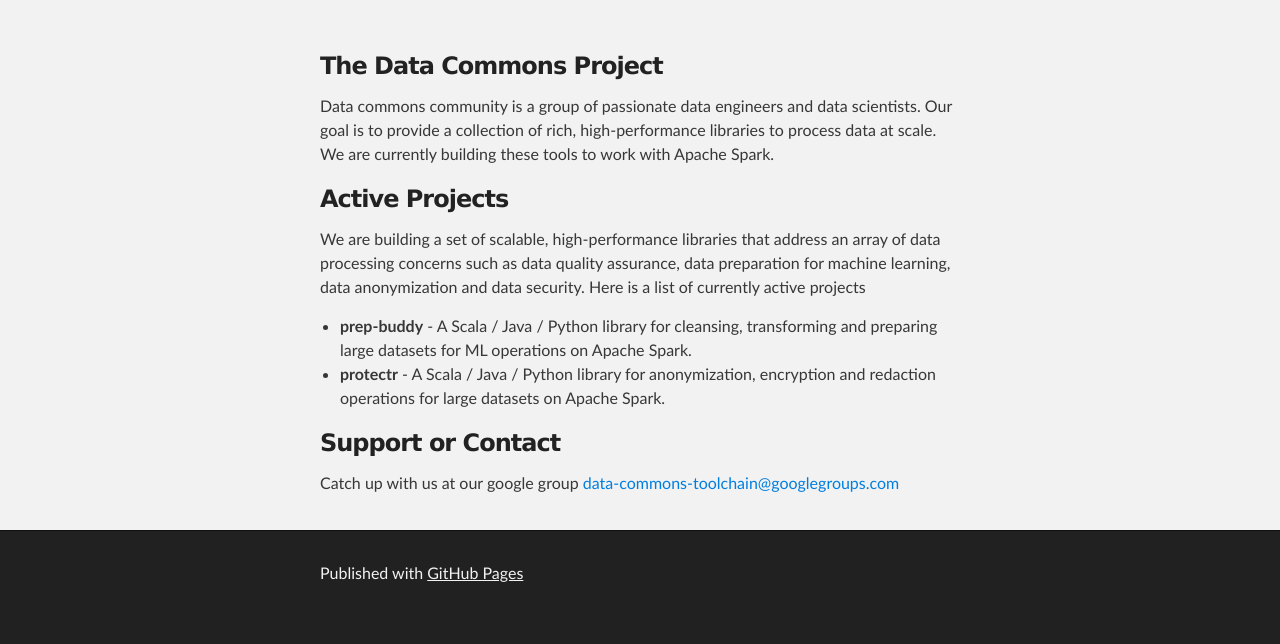
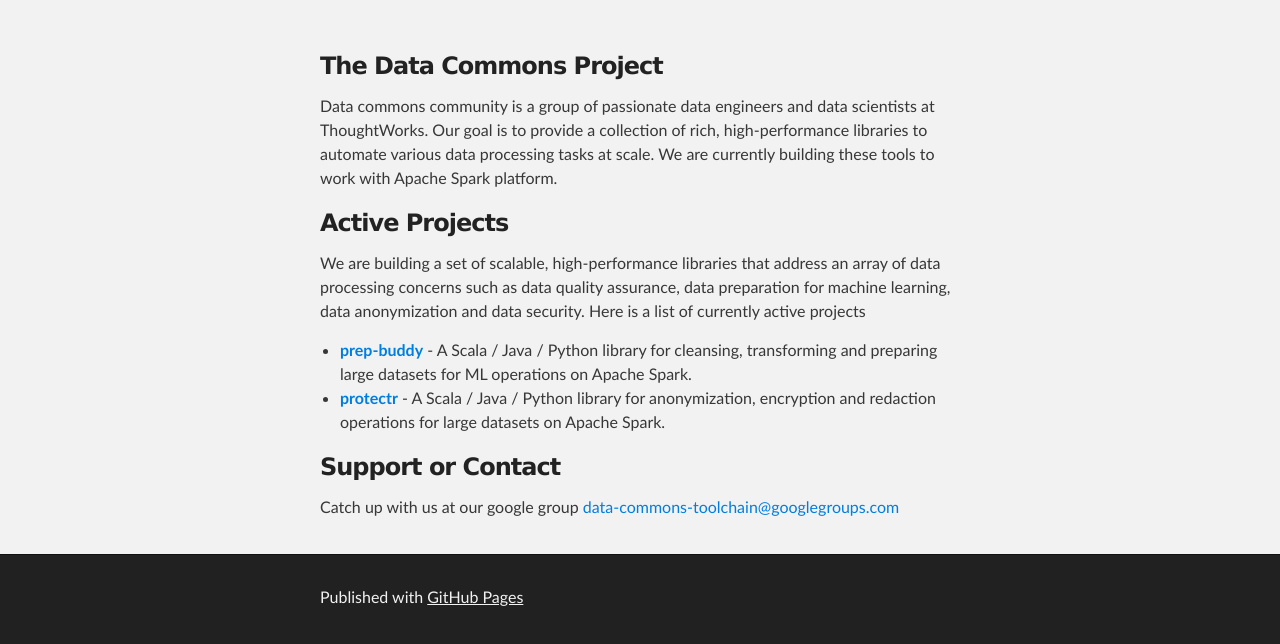
Before and after one commit to data-commons/data-commons.github.io, a plain HTML site: page index.html in a window 1280 px wide. Shown: the part 212-856 px from the top of the page. Before the commit the page ends 832 px from the top, so only its background shows below. Drawn offline with Linux system fonts and the light colour scheme.

Commit message:
Replace master branch with page content via GitHub

```diff
--- a/index.html
+++ b/index.html
@@ -30,7 +30,7 @@
         <h3>
 <a id="the-data-commons-project" class="anchor" href="#the-data-commons-project" aria-hidden="true"><span aria-hidden="true" class="octicon octicon-link"></span></a>The Data Commons Project</h3>
 
-<p>Data commons community is a group of passionate data engineers and data scientists. Our goal is to provide a collection of rich, high-performance libraries to process data at scale. We are currently building these tools to work with Apache Spark.</p>
+<p>Data commons community is a group of passionate data engineers and data scientists at ThoughtWorks. Our goal is to provide a collection of rich, high-performance libraries to automate various data processing tasks at scale. We are currently building these tools to work with Apache Spark platform.</p>
 
 <h3>
 <a id="active-projects" class="anchor" href="#active-projects" aria-hidden="true"><span aria-hidden="true" class="octicon octicon-link"></span></a>Active Projects</h3>
@@ -39,9 +39,9 @@
 
 <ul>
 <li>
-<strong>prep-buddy</strong> - A Scala / Java / Python library for cleansing, transforming and preparing large datasets for ML operations on Apache Spark.</li>
+<a href="http://data-commons.github.io/prep-buddy"><strong>prep-buddy</strong></a> - A Scala / Java / Python library for cleansing, transforming and preparing large datasets for ML operations on Apache Spark.</li>
 <li>
-<strong>protectr</strong> - A Scala / Java / Python library for anonymization, encryption and redaction operations for large datasets on Apache Spark.</li>
+<a href="http://data-commons.github.io/protectr"><strong>protectr</strong></a> - A Scala / Java / Python library for anonymization, encryption and redaction operations for large datasets on Apache Spark.</li>
 </ul>
 
 <h3>
--- a/params.json
+++ b/params.json
@@ -1,6 +1,6 @@
 {
   "name": "Data Commons",
   "tagline": "Enabling working with data at scale",
-  "body": "### The Data Commons Project\r\nData commons community is a group of passionate data engineers and data scientists. Our goal is to provide a collection of rich, high-performance libraries to process data at scale. We are currently building these tools to work with Apache Spark.\r\n\r\n### Active Projects\r\nWe are building a set of scalable, high-performance libraries that address an array of data processing concerns such as data quality assurance, data preparation for machine learning, data anonymization and data security. Here is a list of currently active projects \r\n* **prep-buddy** - A Scala / Java / Python library for cleansing, transforming and preparing large datasets for ML operations on Apache Spark.\r\n* **protectr** - A Scala / Java / Python library for anonymization, encryption and redaction operations for large datasets on Apache Spark.\r\n\r\n\r\n### Support or Contact\r\nCatch up with us at our google group data-commons-toolchain@googlegroups.com\r\n",
+  "body": "### The Data Commons Project\r\nData commons community is a group of passionate data engineers and data scientists at ThoughtWorks. Our goal is to provide a collection of rich, high-performance libraries to automate various data processing tasks at scale. We are currently building these tools to work with Apache Spark platform.\r\n\r\n### Active Projects\r\nWe are building a set of scalable, high-performance libraries that address an array of data processing concerns such as data quality assurance, data preparation for machine learning, data anonymization and data security. Here is a list of currently active projects \r\n* [**prep-buddy**](http://data-commons.github.io/prep-buddy) - A Scala / Java / Python library for cleansing, transforming and preparing large datasets for ML operations on Apache Spark.\r\n* [**protectr**](http://data-commons.github.io/protectr) - A Scala / Java / Python library for anonymization, encryption and redaction operations for large datasets on Apache Spark.\r\n\r\n\r\n### Support or Contact\r\nCatch up with us at our google group data-commons-toolchain@googlegroups.com\r\n",
   "note": "Don't delete this file! It's used internally to help with page regeneration."
 }
```
